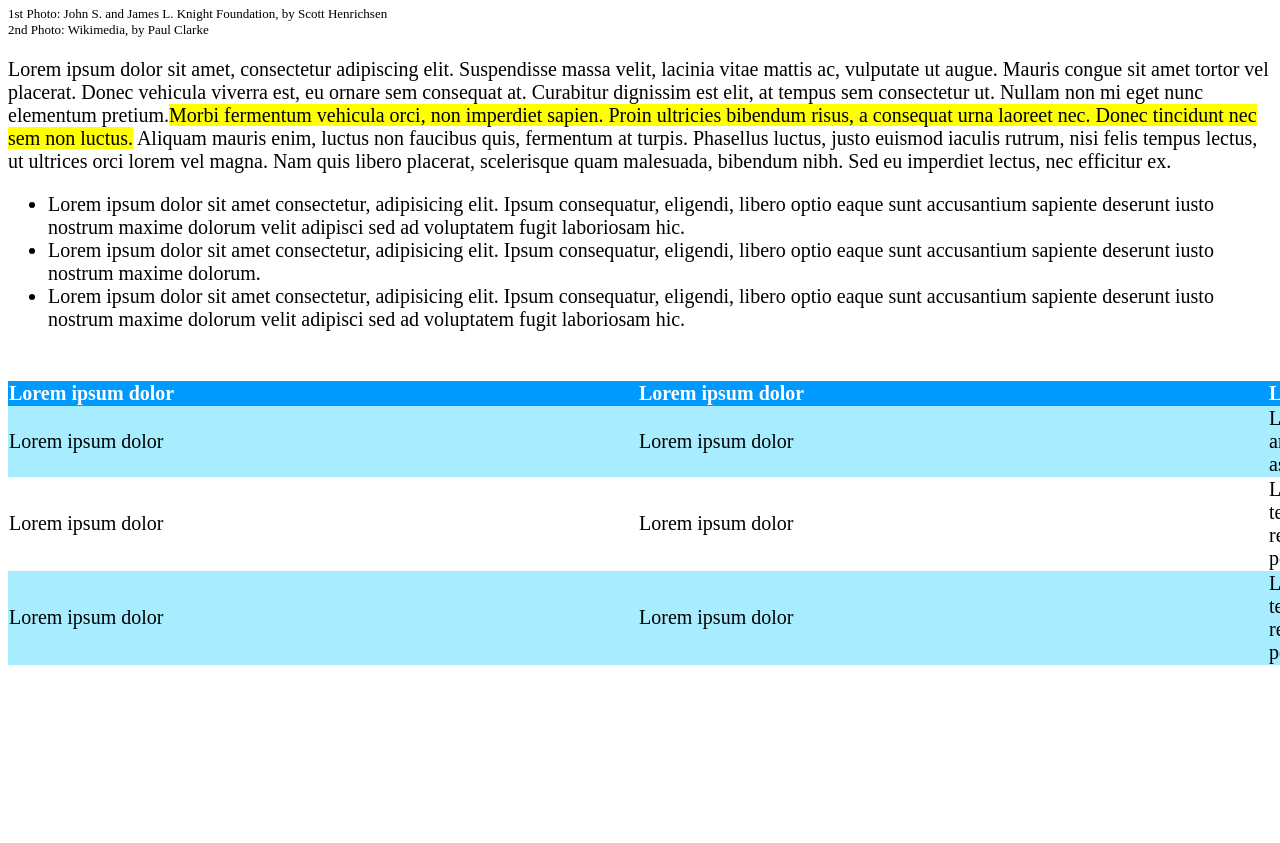
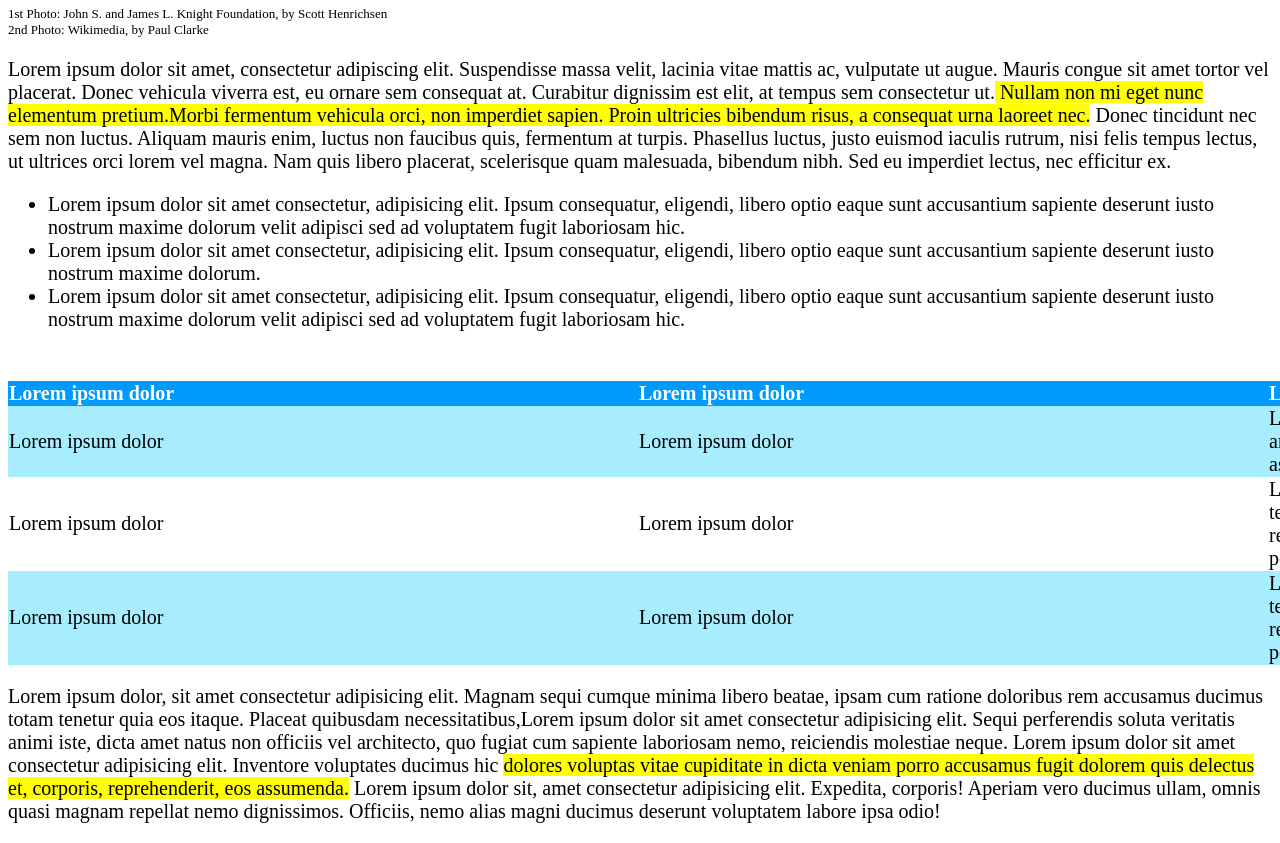
Before and after one commit to Greg1928/html-css-booleaner, a plain HTML site: page index.html in a window 1280 px wide. Shown: the part 896-1739 px from the top of the page. Before the commit the page ends 1569 px from the top, so only its background shows below. Drawn offline with Linux system fonts and the light colour scheme.

Commit message:
aggiunta secondo paragrafo

```diff
--- a/css/style.css
+++ b/css/style.css
@@ -66,3 +66,6 @@ td{
 .colorato{
     background-color: #00c9ff57;
 }
+#text{
+    font-size: 20px;
+}
--- a/index.html
+++ b/index.html
@@ -29,7 +29,7 @@
             <p id="src1">1st Photo: John S. and James L. Knight Foundation, by Scott Henrichsen</p>
             <p id="src2">2nd Photo: Wikimedia, by Paul Clarke</p>
             <section>
-                <p id="lorem">Lorem ipsum dolor sit amet, consectetur adipiscing elit. Suspendisse massa velit, lacinia vitae mattis ac, vulputate ut augue. Mauris congue sit amet tortor vel placerat. Donec vehicula viverra est, eu ornare sem consequat at. Curabitur dignissim est elit, at tempus sem consectetur ut. Nullam non mi eget nunc elementum pretium.<mark>Morbi fermentum vehicula orci, non imperdiet sapien. Proin ultricies bibendum risus, a consequat urna laoreet nec. Donec tincidunt nec sem non luctus.</mark> Aliquam mauris enim, luctus non faucibus quis, fermentum at turpis. Phasellus luctus, justo euismod iaculis rutrum, nisi felis tempus lectus, ut ultrices orci lorem vel magna. Nam quis libero placerat, scelerisque quam malesuada, bibendum nibh. Sed eu imperdiet lectus, nec efficitur ex.</p>
+                <p id="lorem">Lorem ipsum dolor sit amet, consectetur adipiscing elit. Suspendisse massa velit, lacinia vitae mattis ac, vulputate ut augue. Mauris congue sit amet tortor vel placerat. Donec vehicula viverra est, eu ornare sem consequat at. Curabitur dignissim est elit, at tempus sem consectetur ut.<mark> Nullam non mi eget nunc elementum pretium.Morbi fermentum vehicula orci, non imperdiet sapien. Proin ultricies bibendum risus, a consequat urna laoreet nec.</mark> Donec tincidunt nec sem non luctus. Aliquam mauris enim, luctus non faucibus quis, fermentum at turpis. Phasellus luctus, justo euismod iaculis rutrum, nisi felis tempus lectus, ut ultrices orci lorem vel magna. Nam quis libero placerat, scelerisque quam malesuada, bibendum nibh. Sed eu imperdiet lectus, nec efficitur ex.</p>
                 <ul>
                     <li>Lorem ipsum dolor sit amet consectetur, adipisicing elit. Ipsum consequatur, eligendi, libero optio eaque sunt accusantium sapiente deserunt iusto nostrum maxime dolorum velit adipisci sed ad voluptatem fugit laboriosam hic.</li>
                     <li>Lorem ipsum dolor sit amet consectetur, adipisicing elit. Ipsum consequatur, eligendi, libero optio eaque sunt accusantium sapiente deserunt iusto nostrum maxime dolorum.</li>
@@ -58,6 +58,8 @@
                         <td>Lorem ipsum dolor</td>
                         <td>Lorem ipsum dolor sit amet consectetur adipisicing elit. Culpa veritatis minus tempora aperiam rerum quis blanditiis dolor quisquam, doloremque reprehenderit saepe provident fuga pariatur, placeat eum? Nisi reprehenderit perferendis id.</td>
                     </tr>
+                </table>
+                <p id="text">Lorem ipsum dolor, sit amet consectetur adipisicing elit. Magnam sequi cumque minima libero beatae, ipsam cum ratione doloribus rem accusamus ducimus totam tenetur quia eos itaque. Placeat quibusdam necessitatibus,Lorem ipsum dolor sit amet consectetur adipisicing elit. Sequi perferendis soluta veritatis animi iste, dicta amet natus non officiis vel architecto, quo fugiat cum sapiente laboriosam nemo, reiciendis molestiae neque. Lorem ipsum dolor sit amet consectetur adipisicing elit. Inventore voluptates ducimus hic <mark>dolores voluptas vitae cupiditate in dicta veniam porro accusamus fugit dolorem quis delectus et, corporis, reprehenderit, eos assumenda.</mark> Lorem ipsum dolor sit, amet consectetur adipisicing elit. Expedita, corporis! Aperiam vero ducimus ullam, omnis quasi magnam repellat nemo dignissimos. Officiis, nemo alias magni ducimus deserunt voluptatem labore ipsa odio!</p>
             </section>
         </body>
 
```
